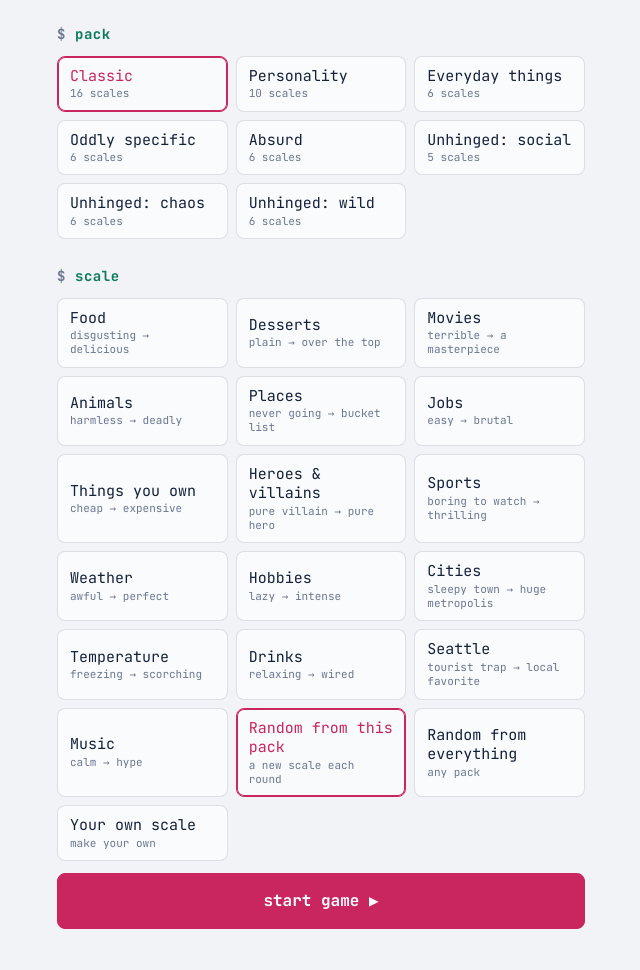
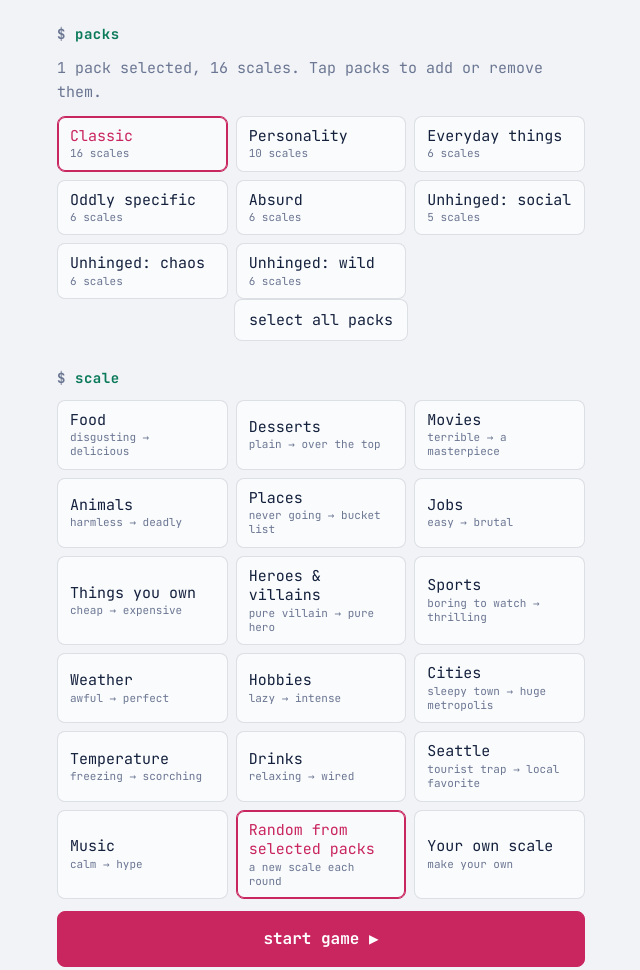
Before and after one commit to kevinjacob-hub/kevinjacob-site, a plain HTML site: page games/wavelength.html in a window 1280 px wide. Shown: the part 439-1409 px from the top of the page, without its empty margins (319-959 px from the left). Drawn offline with Linux system fonts and the light colour scheme.

Commit message:
Wavelength: select multiple packs
Co-Authored-By: Claude Sonnet 5.5 <noreply@anthropic.com>
Claude-Session: https://claude.ai/code/session_01WcfqajPqtBQ9MpgVMyBDUX

```diff
--- a/games/wavelength.html
+++ b/games/wavelength.html
@@ -19,8 +19,10 @@
    <h2>rounds</h2>
    <div class="row"><span>how many rounds</span><span class="step"><button id="rm" aria-label="Fewer rounds">&minus;</button><b id="rv">5</b><button id="rp" aria-label="More rounds">+</button></span></div>
 
-   <h2>pack</h2>
+   <h2>packs</h2>
+   <p class="d" id="phint"></p>
    <div class="topics" id="packs"></div>
+   <p class="ctr"><button id="allp">select all packs</button></p>
    <h2>scale</h2>
    <div class="topics" id="topics"></div>
    <div id="customwrap" hidden>
--- a/games/wavelength.js
+++ b/games/wavelength.js
@@ -76,7 +76,7 @@ const PACKS={
   ["Bug drivers","Name a bug","crashes the car immediately","trusted to drive"]]
 };
 const ALL=Object.values(PACKS).flat();
-const CUSTOM='Your own scale',RPACK='Random from this pack',RALL='Random from everything';
+const CUSTOM='Your own scale',RPACK='Random from selected packs';
 const KEY='kj-wavelength-settings',ME='kj-wavelength-me',XK='kev-wavelength';
 const PTS=[3,2,1];
 
@@ -126,19 +126,23 @@ function player(p){
 }
 
 /* ---------- host view ---------- */
-const S=Object.assign({n:4,rounds:5,pack:'Classic',topic:'Random from this pack',lo:'',hi:'',pr:''},(()=>{try{return JSON.parse(localStorage.getItem(KEY)||'{}')}catch(_){return{}}})());
+const S=Object.assign({n:4,rounds:5,packs:['Classic'],topic:'Random from selected packs',lo:'',hi:'',pr:''},(()=>{try{return JSON.parse(localStorage.getItem(KEY)||'{}')}catch(_){return{}}})());
 const save=()=>{try{localStorage.setItem(KEY,JSON.stringify(S))}catch(_){}};
 let G=null;
 
 function renderSetup(){
  S.n=Math.min(12,Math.max(2,S.n|0));S.rounds=Math.min(15,Math.max(1,S.rounds|0));
- if(!PACKS[S.pack])S.pack='Classic';
- const inPack=PACKS[S.pack].some(x=>x[0]===S.topic);
- if(!inPack&&![RPACK,RALL,CUSTOM].includes(S.topic))S.topic=RPACK;
+ if(!Array.isArray(S.packs))S.packs=S.pack?[S.pack]:[];
+ S.packs=S.packs.filter(k=>PACKS[k]);if(!S.packs.length)S.packs=['Classic'];
+ const one=S.packs.length===1?PACKS[S.packs[0]]:null;
+ if(S.topic!==CUSTOM&&!(one&&one.some(x=>x[0]===S.topic)))S.topic=RPACK;
  $('#nv').textContent=S.n;$('#rv').textContent=S.rounds;
- $('#packs').innerHTML=Object.keys(PACKS).map(k=>'<button class="tp" data-p="'+esc(k)+'" aria-pressed="'+(k===S.pack)+'">'+esc(k)+'<small>'+PACKS[k].length+' scales</small></button>').join('');
- $('#topics').innerHTML=PACKS[S.pack].map(x=>x[0]).concat([RPACK,RALL,CUSTOM]).map(t=>{const x=PACKS[S.pack].find(y=>y[0]===t);
-  return '<button class="tp" data-t="'+esc(t)+'" aria-pressed="'+(t===S.topic)+'">'+esc(t)+'<small>'+(x?esc(x[2])+' \u2192 '+esc(x[3]):t===RPACK?'a new scale each round':t===RALL?'any pack':'make your own')+'</small></button>'}).join('');
+ $('#packs').innerHTML=Object.keys(PACKS).map(k=>'<button class="tp" data-p="'+esc(k)+'" aria-pressed="'+S.packs.includes(k)+'">'+esc(k)+'<small>'+PACKS[k].length+' scales</small></button>').join('');
+ $('#allp').textContent=S.packs.length===Object.keys(PACKS).length?'clear (keep Classic)':'select all packs';
+ const pool=S.packs.reduce((n,k)=>n+PACKS[k].length,0);
+ $('#phint').textContent=S.packs.length+' pack'+(S.packs.length>1?'s':'')+' selected, '+pool+' scales. Tap packs to add or remove them.'+(one?'':' Select just one pack to pick a specific scale.');
+ $('#topics').innerHTML=(one?one.map(x=>x[0]):[]).concat([RPACK,CUSTOM]).map(t=>{const x=one&&one.find(y=>y[0]===t);
+  return '<button class="tp" data-t="'+esc(t)+'" aria-pressed="'+(t===S.topic)+'">'+esc(t)+'<small>'+(x?esc(x[2])+' \u2192 '+esc(x[3]):t===RPACK?'a new scale each round':'make your own')+'</small></button>'}).join('');
  $('#customwrap').hidden=S.topic!==CUSTOM;
  $('#clo').value=S.lo;$('#chi').value=S.hi;$('#cpr').value=S.pr;
  save();
@@ -148,8 +152,9 @@ const used=new Set();
 function specFor(){
  if(S.topic===CUSTOM)return{name:'Custom',prompt:S.pr.trim()||'Give a clue',lo:S.lo.trim(),hi:S.hi.trim()};
  let s;
- if(S.topic===RPACK||S.topic===RALL){const pool=S.topic===RALL?ALL:PACKS[S.pack],fresh=pool.filter(x=>!used.has(x[0]));s=pick(fresh.length?fresh:pool);used.add(s[0])}
- else s=PACKS[S.pack].find(x=>x[0]===S.topic)||PACKS[S.pack][0];
+ const all=S.packs.flatMap(k=>PACKS[k]);
+ if(S.topic===RPACK){const fresh=all.filter(x=>!used.has(x[0]));s=pick(fresh.length?fresh:all);used.add(s[0])}
+ else s=all.find(x=>x[0]===S.topic)||all[0];
  return{name:s[0],prompt:s[1],lo:s[2],hi:s[3]};
 }
 
@@ -218,7 +223,8 @@ function host(){
  renderSetup();
  $('#nm').onclick=()=>{S.n--;renderSetup()};$('#np').onclick=()=>{S.n++;renderSetup()};
  $('#rm').onclick=()=>{S.rounds--;renderSetup()};$('#rp').onclick=()=>{S.rounds++;renderSetup()};
- $('#packs').onclick=e=>{const b=e.target.closest('button');if(b){S.pack=b.dataset.p;renderSetup()}};
+ $('#packs').onclick=e=>{const b=e.target.closest('button');if(!b)return;const k=b.dataset.p,i=S.packs.indexOf(k);if(i<0)S.packs.push(k);else if(S.packs.length>1)S.packs.splice(i,1);renderSetup()};
+ $('#allp').onclick=()=>{S.packs=S.packs.length===Object.keys(PACKS).length?['Classic']:Object.keys(PACKS);renderSetup()};
  $('#topics').onclick=e=>{const b=e.target.closest('button');if(b){S.topic=b.dataset.t;renderSetup()}};
  $('#clo').oninput=e=>{S.lo=e.target.value;save()};$('#chi').oninput=e=>{S.hi=e.target.value;save()};$('#cpr').oninput=e=>{S.pr=e.target.value;save()};
  $('#go').onclick=start;
```
